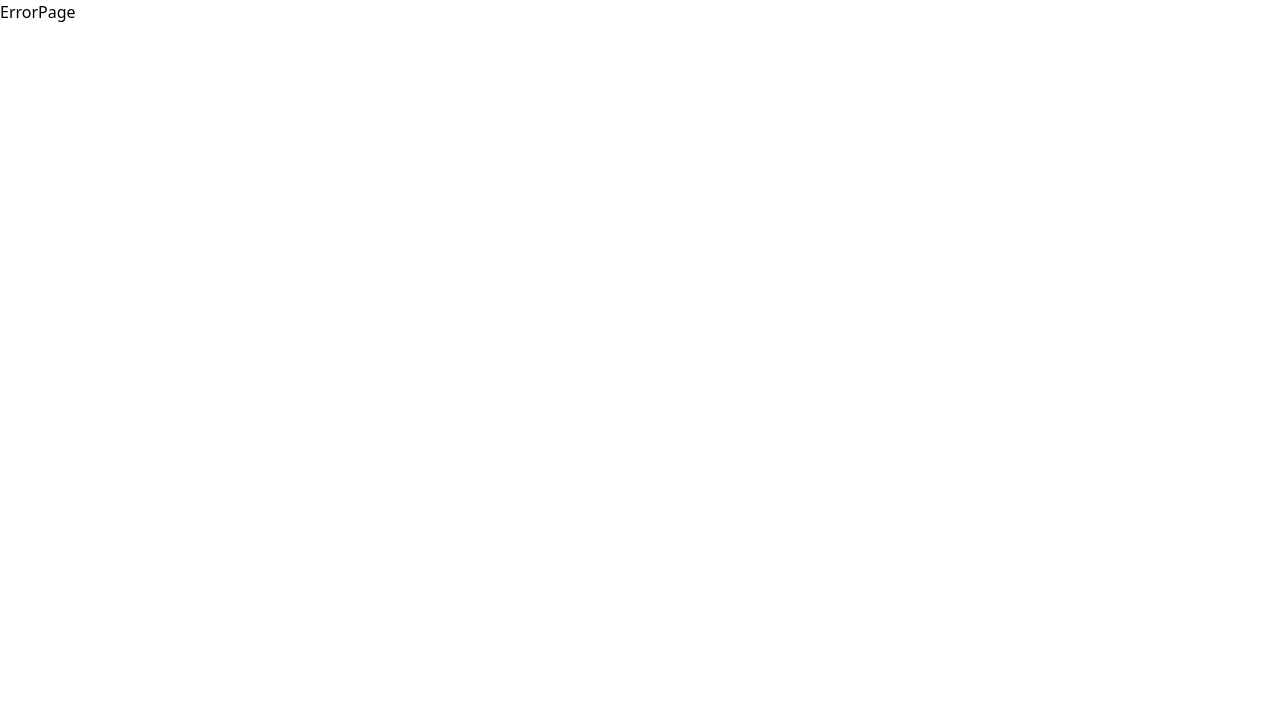
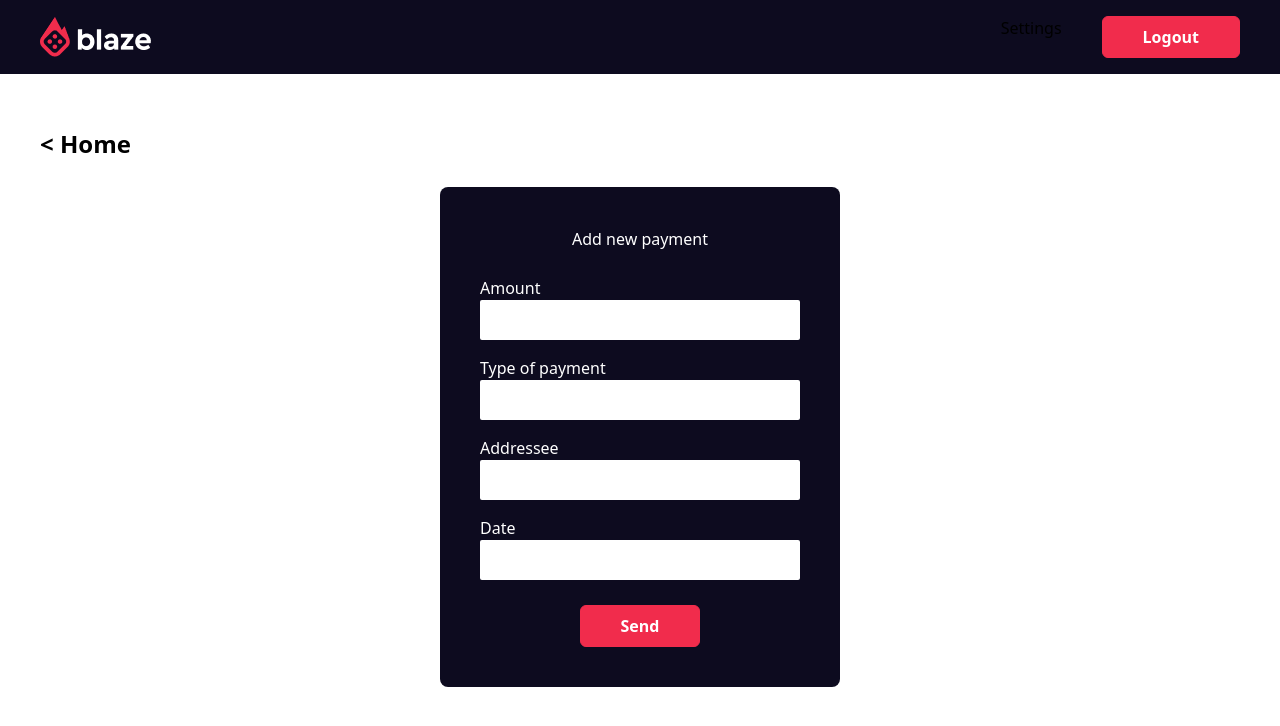
Before and after one commit to TomasSorgetti/challenge-n365-client, a React (Vite) app: page /new-payment in a window 1280 px wide. Shown: the top 726 px of the page. Built offline with nearby package versions, Linux system fonts and the light colour scheme; sample sign-in values are in the browser's storage.

Commit message:
error page

```diff
--- a/src/App.jsx
+++ b/src/App.jsx
@@ -5,6 +5,7 @@ import Login from "./pages/login/Login";
 import Register from "./pages/register/Register";
 import { ProtectedLoginRoute, ProtectedRoutes } from "./utils/ProtectedRoutes";
 import ErrorPage from "./pages/error/ErrorPage";
+import NewPayment from "./pages/newPayment/NewPayment";
 
 function App() {
   return (
@@ -15,6 +16,7 @@ function App() {
       </Route>
       <Route element={<ProtectedRoutes />}>
         <Route path="/home" element={<Home />} />
+        <Route path="/new-payment" element={<NewPayment />} />
       </Route>
       <Route path="*" element={<ErrorPage />} />
     </Routes>
--- a/src/components/searchbar/Searchbar.jsx
+++ b/src/components/searchbar/Searchbar.jsx
@@ -1,3 +1,4 @@
+import { Link } from "react-router-dom";
 import { URL_BASE } from "../../utils/constants";
 import Button from "../button/Button";
 import axios from "axios";
@@ -64,7 +65,15 @@ const Searchbar = ({ search, setSearch }) => {
           <option value="desc">Z-A</option>
         </select>
       </div>
-      <Button label={"Download Excel"} handleClick={handleDownload} />
+      <div className="flex gap-10">
+        <Link
+          className="bg-green border-[1px] border-solid border-green text-primary h-10 w-10 flex items-center justify-center rounded-lg font-semibold text-2xl text-center pb-1 hover:text-white hover:bg-primary hover:border-white focus:font-bold"
+          to={"/new-payment"}
+        >
+          +
+        </Link>
+        <Button label={"Download Excel"} handleClick={handleDownload} />
+      </div>
     </div>
   );
 };
--- a/src/pages/error/ErrorPage.jsx
+++ b/src/pages/error/ErrorPage.jsx
@@ -1,8 +1,21 @@
-
+import { Link } from "react-router-dom";
+import logo from "../../assets/logo.png";
 const ErrorPage = () => {
   return (
-    <div>ErrorPage</div>
-  )
-}
+    <div className="h-screen flex items-center justify-center bg-primary text-white">
+      <div className="flex flex-col items-center gap-10">
+        <img className="w-[200px]" src={logo} alt="blaze logo" />
+        <h1 className=" text-[4rem]">Ooops! Something went wrong</h1>
+        <p className="text-[2rem]">{`Sorry, something went wrong :(`}</p>
+        <Link
+          className="bg-secondary border-[1px] border-solid border-secondary text-white px-10 py-2 rounded-md font-semibold hover:bg-primary hover:border-white focus:font-bold"
+          to={"/home"}
+        >
+          Home
+        </Link>
+      </div>
+    </div>
+  );
+};
 
-export default ErrorPage
+export default ErrorPage;
--- a/src/pages/home/Home.jsx
+++ b/src/pages/home/Home.jsx
@@ -6,7 +6,7 @@ import { URL_BASE } from "../../utils/constants";
 import { debounce } from "lodash";
 
 const Home = () => {
-  const [data, setData] = useState(null);
+  const [data, setData] = useState([]);
   const [search, setSearch] = useState({
     name: "",
     filter: "all",
@@ -15,39 +15,53 @@ const Home = () => {
   });
 
   useEffect(() => {
-    // const getData = async () => {
-    //   const URL = `${URL_BASE}/payments?filter=${search.filter}&order=${search.order}&name=${search.name}`;
-    //   const token = localStorage.getItem("token");
-    //   await axios(URL, null, {
-    //     headers: {
-    //       authorization: `${token}`,
-    //     },
-    //   }).then((response) => {
-    //     if (!response) console.log("error fetching data");
-    //     else {
-    //       console.log(response);
-    //       setData(response.data);
-    //     }
-    //   });
-    // };
-    // debounce for delay the fetch and do not make to much requests
+    const getData = async () => {
+      const URL = `${URL_BASE}/payments`;
+      // const URL = `${URL_BASE}/payments?filter=${search.filter}&order=${search.order}&name=${search.name}`;
+      const token = localStorage.getItem("token");
+      await axios(URL, {
+        headers: {
+          authorization: `${token}`,
+        },
+      })
+        .then((response) => {
+          console.log(response);
+          setData(response.data);
+        })
+        .catch((error) => {
+          console.error("Error fetching data:", error);
+        });
+    };
+    getData();
     // const debouncedGetData = debounce(getData, 300);
     // debouncedGetData();
     // return () => {
     //   debouncedGetData.cancel();
     // };
-  }, [search]);
+  }, []);
 
   return (
-    <main className="h-screen">
+    <>
       <Navigation />
-      <section className="mx-40 my-20">
-        <Searchbar search={search} setSearch={setSearch} />
-      </section>
-      {data?.map((item) => (
-        <div key={item}>{item}</div>
-      ))}
-    </main>
+      <main className="mx-40">
+        <section className="mt-20">
+          <Searchbar search={search} setSearch={setSearch} />
+        </section>
+        <div className="mt-2 flex flex-col gap-2">
+          {data?.map(({ id, amount, paymentType, addressee, paymentDate }) => (
+            <div
+              key={id}
+              className="flex justify-between px-6 bg-gray-200 h-16 items-center"
+            >
+              <span>{amount}</span>
+              <span>{paymentType}</span>
+              <span>{addressee}</span>
+              <span>{paymentDate}</span>
+            </div>
+          ))}
+        </div>
+      </main>
+    </>
   );
 };
 
--- /dev/null
+++ b/src/pages/newPayment/NewPayment.jsx
@@ -0,0 +1,77 @@
+import { useState } from "react";
+import Button from "../../components/button/Button";
+import Navigation from "../../components/navigation/Navigation";
+import { Link } from "react-router-dom";
+
+const NewPayment = () => {
+  const [form, setForm] = useState({
+    amount: "",
+    paymentType: "",
+    addressee: "",
+    paymentDate: "",
+  });
+
+  const handleChange = () => {};
+  return (
+    <div className="flex flex-col h-screen">
+      <Navigation />
+      <main className="flex-1 flex items-center justify-center">
+        <Link
+          to={"/home"}
+          className="absolute top-32 left-10 font-bold text-2xl"
+        >{`< Home`}</Link>
+        <form
+          action=""
+          className="bg-primary w-[400px] h-[500px] p-10 rounded-lg flex flex-col items-center justify-between px-10"
+        >
+          <h1 className="text-white">Add new payment</h1>
+          <section className="flex flex-col w-full gap-4">
+            <div className="flex flex-col">
+              <label className="text-white">Amount</label>
+              <input
+                type="text"
+                name="amount"
+                value={form.amount}
+                onChange={handleChange}
+                className="h-10 rounded-sm p-2 text-primary"
+              />
+            </div>
+            <div className="flex flex-col">
+              <label className="text-white">Type of payment</label>
+              <input
+                type="text"
+                name="paymentType"
+                value={form.paymentType}
+                onChange={handleChange}
+                className="h-10 rounded-sm p-2 text-primary"
+              />
+            </div>
+            <div className="flex flex-col">
+              <label className="text-white">Addressee</label>
+              <input
+                type="text"
+                name="addressee"
+                value={form.addressee}
+                onChange={handleChange}
+                className="h-10 rounded-sm p-2 text-primary"
+              />
+            </div>
+            <div className="flex flex-col">
+              <label className="text-white">Date</label>
+              <input
+                type="text"
+                name="paymentDate"
+                value={form.paymentDate}
+                onChange={handleChange}
+                className="h-10 rounded-sm p-2 text-primary"
+              />
+            </div>
+          </section>
+          <Button label={"Send"} />
+        </form>
+      </main>
+    </div>
+  );
+};
+
+export default NewPayment;
--- a/tailwind.config.js
+++ b/tailwind.config.js
@@ -6,6 +6,7 @@ export default {
       colors: {
         primary: "#0d0b1f",
         secondary: "#F12C4C",
+        green: "#04D47C",
       },
     },
   },
```
